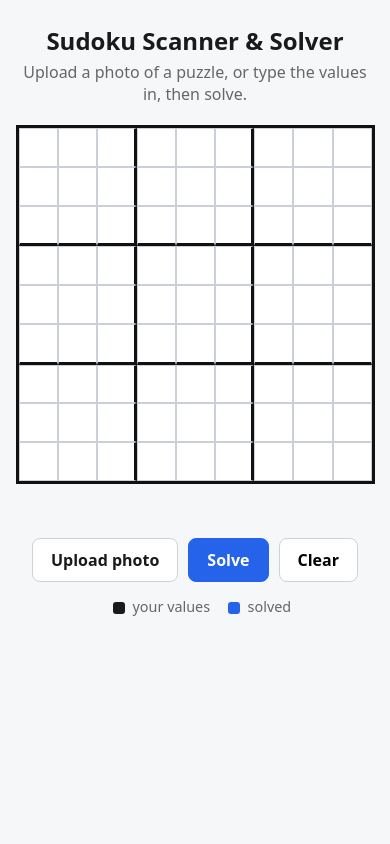
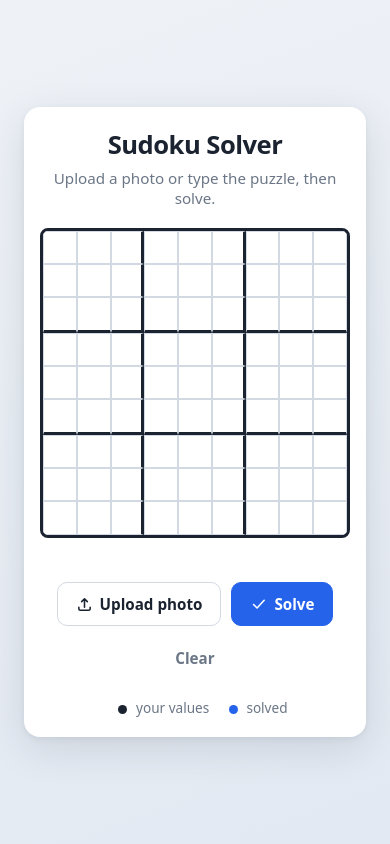
Before and after one commit to aidanwangg/ss, a Flask app: page / in a window 390 px wide. Run offline with Flask 3, Linux system fonts and the light colour scheme.

Commit message:
Cleaner web UI: card layout, refined header, icon buttons
Redesign the page as a centered card on a soft gradient with a shadow, refined
typography, rounded grid with the thick 3x3 separators, icon buttons (Upload/
Solve) plus a ghost Clear, a subtle status line, dot legend, focus ring on
cells, and a small-screen responsive tweak. Element IDs/classes used by app.js
are unchanged.

```diff
--- a/static/style.css
+++ b/static/style.css
@@ -1,41 +1,61 @@
 :root {
-  --line: #cbd0d8;
-  --thick: #111;
-  --given: #1a1a1a;
+  --bg1: #eef2f7;
+  --bg2: #e3e9f2;
+  --card: #ffffff;
+  --ink: #1b2330;
+  --muted: #6b7686;
+  --line: #d3d9e2;     /* thin intra-box cell lines */
+  --thick: #1b2330;    /* 3x3 box separators */
+  --given: #1b2330;
   --solved: #2563eb;
-  --bg: #f6f7f9;
   --accent: #2563eb;
+  --accent-dark: #1d4ed8;
+  --radius: 16px;
 }
 
 * { box-sizing: border-box; }
 
+html, body { height: 100%; }
+
 body {
   margin: 0;
-  font-family: system-ui, -apple-system, Segoe UI, Roboto, sans-serif;
-  background: var(--bg);
-  color: #1a1a1a;
+  font-family: ui-sans-serif, system-ui, -apple-system, "Segoe UI", Roboto, sans-serif;
+  color: var(--ink);
+  background: linear-gradient(160deg, var(--bg1), var(--bg2));
   display: flex;
+  align-items: center;
   justify-content: center;
+  padding: 24px;
 }
 
-main {
+.card {
   width: 100%;
-  max-width: 480px;
-  padding: 24px 16px 48px;
-  text-align: center;
+  max-width: 460px;
+  background: var(--card);
+  border-radius: var(--radius);
+  padding: 28px 28px 24px;
+  box-shadow: 0 12px 40px rgba(20, 30, 50, 0.12), 0 2px 6px rgba(20, 30, 50, 0.06);
 }
 
-h1 { font-size: 1.5rem; margin: 0 0 4px; }
-.sub { color: #666; margin: 0 0 20px; }
+.head { text-align: center; margin-bottom: 20px; }
+h1 {
+  font-size: 1.6rem;
+  font-weight: 700;
+  letter-spacing: -0.02em;
+  margin: 0;
+}
+.sub { color: var(--muted); margin: 6px 0 0; font-size: 0.95rem; }
 
+/* ---------- Board ---------- */
 .board {
   display: grid;
   grid-template-columns: repeat(9, 1fr);
-  gap: 0;
-  width: min(92vw, 450px);
+  width: 100%;
   aspect-ratio: 1 / 1;
   margin: 0 auto;
   border: 3px solid var(--thick);
+  border-radius: 8px;
+  overflow: hidden;
   background: #fff;
 }
 
@@ -44,65 +64,95 @@ h1 { font-size: 1.5rem; margin: 0 0 4px; }
   width: 100%;
   height: 100%;
   text-align: center;
-  font-size: clamp(1rem, 5vw, 1.6rem);
+  font-size: clamp(1rem, 5.2vw, 1.55rem);
   font-weight: 600;
   color: var(--given);
   padding: 0;
   outline: none;
   background: transparent;
+  transition: background-color 0.12s ease;
 }
-.cell:focus { background: #eef4ff; }
+.cell:focus { background: #e8f0ff; box-shadow: inset 0 0 0 2px var(--accent); }
 .cell.solved { color: var(--solved); font-weight: 500; }
 
-/* Thick separators between the 3x3 boxes: after columns 3 & 6, rows 3 & 6.
-   The thin cell lines use --line (light grey) so these stand out clearly. */
+/* Thick separators after columns 3 & 6 and rows 3 & 6 */
 .cell:nth-child(9n+3),
-.cell:nth-child(9n+6) {
-  border-right: 3px solid var(--thick);
-}
+.cell:nth-child(9n+6) { border-right: 3px solid var(--thick); }
 .board > .cell:nth-child(n+19):nth-child(-n+27),
 .board > .cell:nth-child(n+46):nth-child(-n+54) {
   border-bottom: 3px solid var(--thick);
 }
 
+/* ---------- Status ---------- */
+.status {
+  min-height: 1.4em;
+  margin: 16px 0 4px;
+  text-align: center;
+  font-size: 0.92rem;
+  font-weight: 500;
+  color: var(--muted);
+}
+.status.error { color: #c0392b; }
+.status.ok { color: #1a7f37; }
+.status.busy { color: var(--muted); }
+
+/* ---------- Controls ---------- */
 .controls {
   display: flex;
   gap: 10px;
   justify-content: center;
-  margin: 20px 0 8px;
-  flex-wrap: wrap;
+  margin-top: 8px;
 }
 
 .btn {
+  display: inline-flex;
+  align-items: center;
+  gap: 7px;
   font: inherit;
   font-weight: 600;
-  padding: 10px 18px;
-  border-radius: 8px;
-  border: 1px solid #cdd2da;
+  font-size: 0.95rem;
+  padding: 11px 18px;
+  border-radius: 10px;
+  border: 1px solid #d3d9e2;
   background: #fff;
+  color: var(--ink);
   cursor: pointer;
+  transition: background-color 0.15s ease, border-color 0.15s ease, transform 0.05s ease;
 }
-.btn:hover { background: #f0f2f5; }
+.btn:hover { background: #f3f6fa; }
+.btn:active { transform: translateY(1px); }
 .btn.primary { background: var(--accent); color: #fff; border-color: var(--accent); }
-.btn.primary:hover { background: #1d4ed8; }
-.file-btn { display: inline-flex; align-items: center; }
+.btn.primary:hover { background: var(--accent-dark); border-color: var(--accent-dark); }
+.btn.ghost { border-color: transparent; background: transparent; color: var(--muted); }
+.btn.ghost:hover { background: #f0f2f6; color: var(--ink); }
 
-.status {
-  min-height: 1.4em;
-  margin: 12px 0;
-  font-weight: 500;
+.ic {
+  width: 17px; height: 17px;
+  fill: none;
+  stroke: currentColor;
+  stroke-width: 2.2;
+  stroke-linecap: round;
+  stroke-linejoin: round;
 }
-.status.error { color: #c0392b; }
-.status.ok { color: #1a7f37; }
-.status.busy { color: #666; }
 
-.legend { color: #666; font-size: 0.9rem; }
-.swatch {
+/* ---------- Legend ---------- */
+.legend {
+  text-align: center;
+  color: var(--muted);
+  font-size: 0.85rem;
+  margin: 18px 0 0;
+}
+.dot {
   display: inline-block;
-  width: 12px; height: 12px;
-  border-radius: 3px;
+  width: 9px; height: 9px;
+  border-radius: 50%;
   vertical-align: middle;
-  margin: 0 4px 0 14px;
+  margin: 0 5px 0 16px;
 }
-.swatch.given { background: var(--given); }
-.swatch.solved { background: var(--solved); }
+.dot.given { background: var(--given); }
+.dot.solved { background: var(--solved); }
+
+@media (max-width: 420px) {
+  .card { padding: 20px 16px; }
+  .controls { flex-wrap: wrap; }
+}
--- a/templates/index.html
+++ b/templates/index.html
@@ -3,30 +3,36 @@
 <head>
   <meta charset="utf-8">
   <meta name="viewport" content="width=device-width, initial-scale=1">
-  <title>Sudoku Scanner &amp; Solver</title>
+  <title>Sudoku Solver</title>
   <link rel="stylesheet" href="{{ url_for('static', filename='style.css') }}">
 </head>
 <body>
-  <main>
-    <h1>Sudoku Scanner &amp; Solver</h1>
-    <p class="sub">Upload a photo of a puzzle, or type the values in, then solve.</p>
+  <main class="card">
+    <header class="head">
+      <h1>Sudoku Solver</h1>
+      <p class="sub">Upload a photo or type the puzzle, then solve.</p>
+    </header>
 
     <div id="board" class="board" aria-label="Sudoku grid"></div>
 
-    <div id="status" class="status" role="status"></div>
+    <div id="status" class="status" role="status" aria-live="polite"></div>
 
     <div class="controls">
       <label class="btn file-btn">
+        <svg viewBox="0 0 24 24" class="ic" aria-hidden="true"><path d="M12 16V4m0 0L8 8m4-4 4 4M4 16v2a2 2 0 0 0 2 2h12a2 2 0 0 0 2-2v-2"/></svg>
         Upload photo
         <input type="file" id="file" accept="image/*" hidden>
       </label>
-      <button class="btn primary" id="solve">Solve</button>
-      <button class="btn" id="clear">Clear</button>
+      <button class="btn primary" id="solve">
+        <svg viewBox="0 0 24 24" class="ic" aria-hidden="true"><path d="M5 12l5 5L20 6"/></svg>
+        Solve
+      </button>
+      <button class="btn ghost" id="clear">Clear</button>
     </div>
 
     <p class="legend">
-      <span class="swatch given"></span> your values
-      <span class="swatch solved"></span> solved
+      <span class="dot given"></span> your values
+      <span class="dot solved"></span> solved
     </p>
   </main>
 
```
